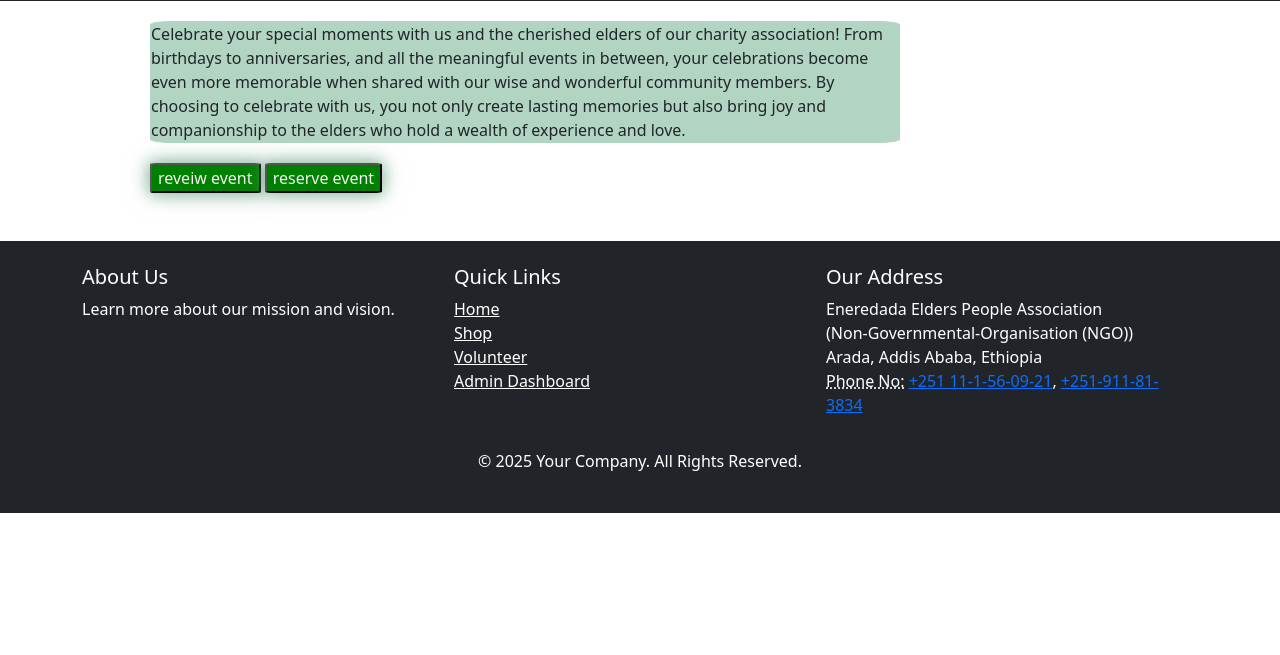
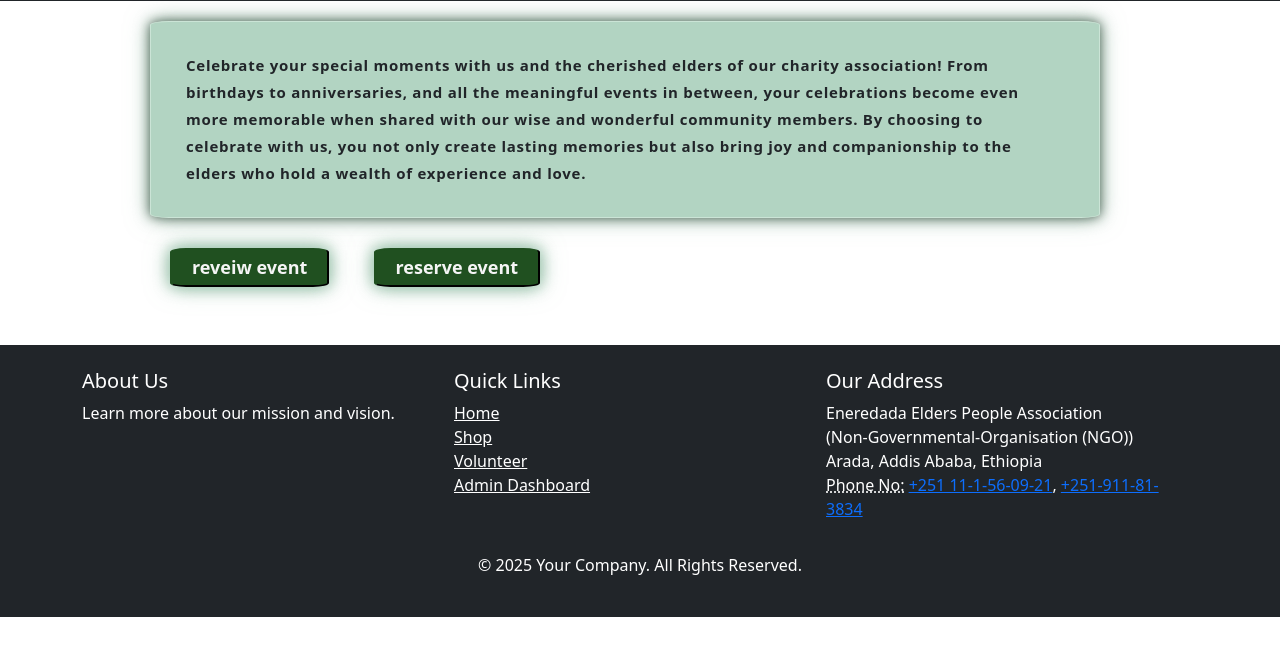
Before and after one commit to Ritaayalew/trial, a website: page charity-frontend/charity_system_frontend/reservation.html in a window 1280 px wide. Shown: the part 57-712 px from the top of the page. Drawn offline with nearby package versions, Linux system fonts and the light colour scheme.

Commit message:
modify shop and reservation page

```diff
--- a/charity-frontend/charity_system_frontend/css/reservation.css
+++ b/charity-frontend/charity_system_frontend/css/reservation.css
@@ -1,24 +1,38 @@
 .description{
-    border: solid 0.1px #b2d4c2;
-    width: 750px;
+    border: solid 0.1px #cbe4d6;
+    width: 950px;
     background-color: #b2d4c2;
     margin: 20px 150px;
-    border-radius: 3%;
-
+    border-radius: 2%;
+    font-weight: 600;
+    font-size: 15px;
+    box-shadow: 0px 0px 10px rgba(35, 59, 45, 0.5),
+    0px 0px 15px rgba(38, 71, 52, 0.5),
+    0px 0px 25px rgba(141, 198, 166, 0.5);
+}
+.description p{
+    margin: 30px 35px;
+    letter-spacing: 0.05em;
+    line-height: 1.8;
 }
 .rev-btn{
     margin-left:  150px;
 }
 .rev-btn button{
-    border-radius: 5%;
-    background-color: green;
+    border-radius: 10%;
+    border-color:rgb(32, 80, 32) ;
+    background-color: rgb(32, 80, 32);
     color: whitesmoke;
+    font-weight: 700;
+    font-size: 18px;
     box-shadow: 0px 0px 10px rgba(208, 234, 219, 0.5),
     0px 0px 15px rgba(17, 99, 52, 0.5),
     0px 0px 25px rgba(141, 198, 166, 0.5);
+    padding: 4px 20px;
+    margin: 10px 20px;
 }
 .rev-btn button:hover{
-    background-color: rgb(3, 70, 3);
+    background-color: rgb(2, 55, 2);
     box-shadow: 0px 0px 10px rgba(0, 0, 0, 0.5),
     0px 0px 15px rgba(17, 99, 52, 0.5),
     0px 0px 25px rgba(141, 198, 166, 0.5);
--- a/charity-frontend/charity_system_frontend/reservation.html
+++ b/charity-frontend/charity_system_frontend/reservation.html
@@ -34,11 +34,13 @@
 
       </div>
       <div class="description">
-        Celebrate your special moments with us and the cherished elders of our charity association!
-         From birthdays to anniversaries, and all the meaningful events in between, your celebrations
-          become even more memorable when shared with our wise and wonderful community members. By choosing
-          to celebrate with us, you not only create lasting memories but also bring joy and companionship to the elders who hold a wealth of experience and love.
-      </div>
+        <p>
+          Celebrate your special moments with us and the cherished elders of our charity association!
+          From birthdays to anniversaries, and all the meaningful events in between, your celebrations
+           become even more memorable when shared with our wise and wonderful community members. By choosing
+           to celebrate with us, you not only create lasting memories but also bring joy and companionship to the elders who hold a wealth of experience and love.
+
+        </p>  </div>
       <div class="rev-btn">
         <button>reveiw event</button>
         <button onclick="reservation()" >reserve event</button>
--- a/charity-frontend/charity_system_frontend/shop.js
+++ b/charity-frontend/charity_system_frontend/shop.js
@@ -1,3 +1,4 @@
+
 function cartIcon() {
     const form = document.getElementById('cart-tab');
     const mainContent = document.querySelector('.main');
@@ -10,7 +11,10 @@ function shopClose(){
     carts.style.display = "none";
     mainContet.classList.remove('blur-background');
 }
+
+
 function addToCart(button) {
+
     var item = button.closest('.item');
     var image = item.querySelector('.image img').src;
     var name = item.querySelector('.name').textContent;
@@ -32,6 +36,7 @@ function addToCart(button) {
         </div>
     </div>
 `;
+
 cartContainer.appendChild(cartItem);
 
     cartItem.querySelector('.remove').addEventListener('click', function() {
```
Also changed, not shown: charity-frontend/charity_system_frontend/css/shop.css (+7 -2 lines), charity-frontend/charity_system_frontend/shop.html (+18 -4 lines).
